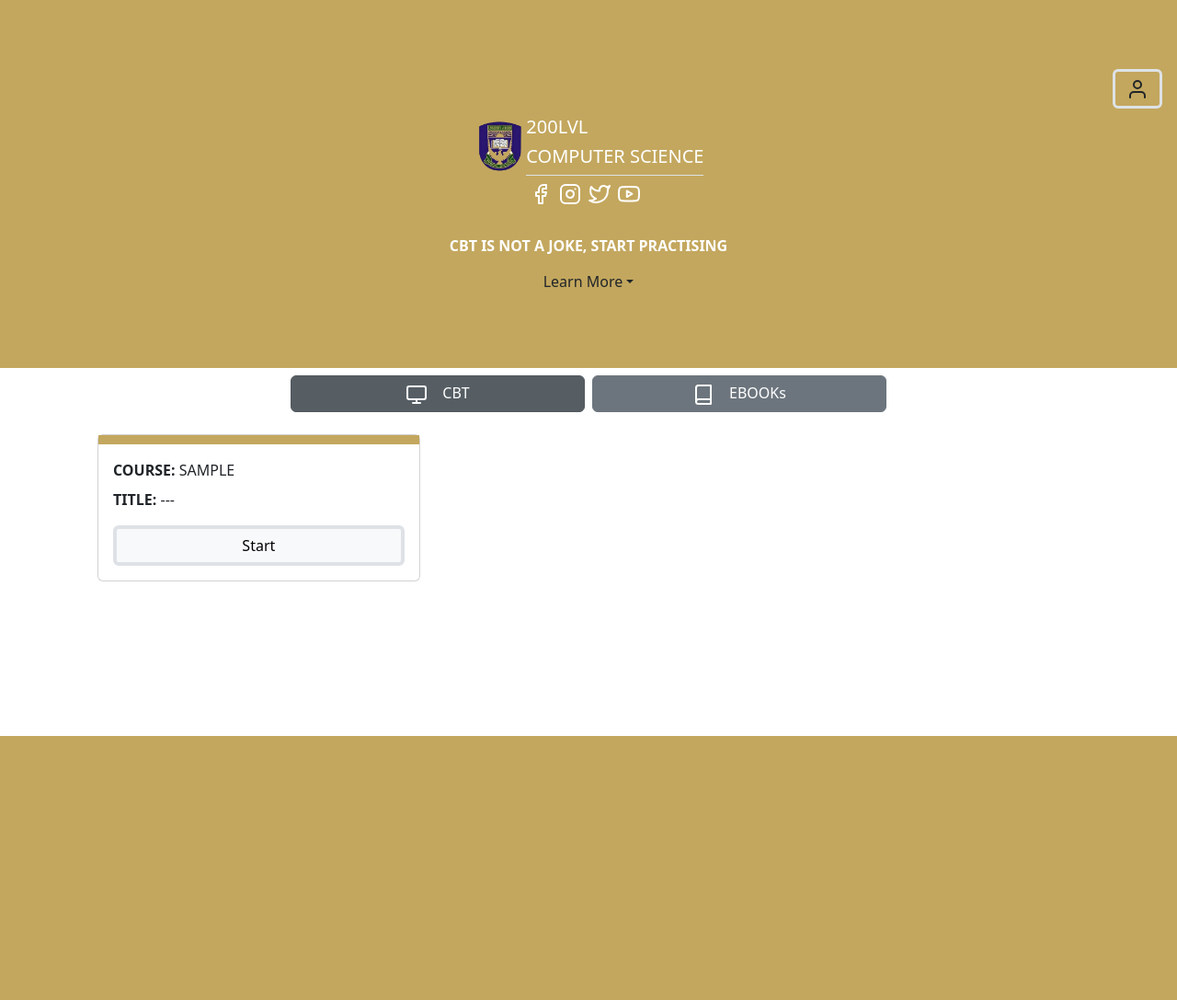
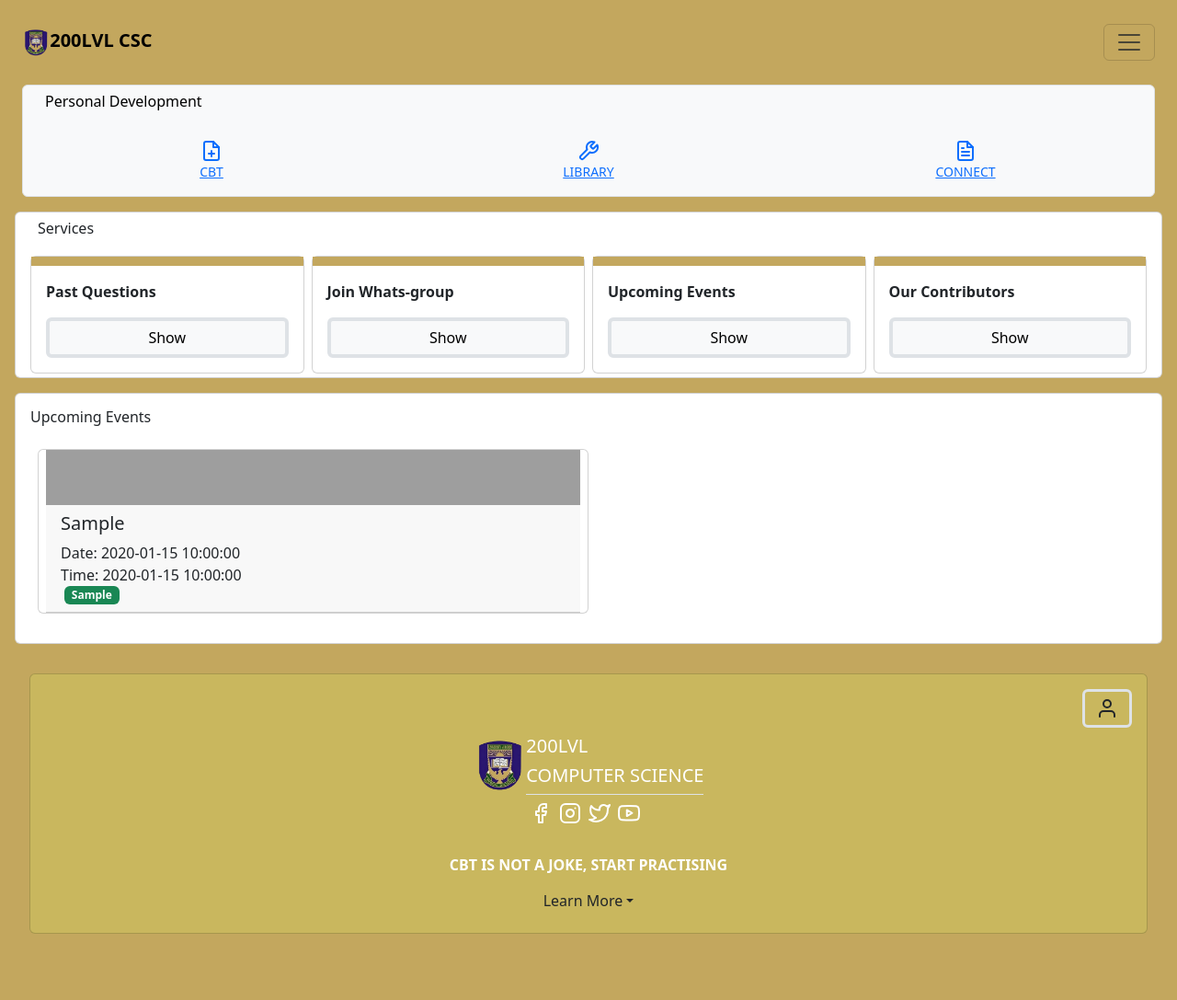
Before and after one commit to Fikkii/csc_cbt, a PHP site: page / in a window 1280 px wide. Shown: the whole page at 92% size. Before the commit the page ends 800 px from the top, so only its background shows below. Run offline with PHP 8.4, Linux system fonts and the light colour scheme; tables that the repository leaves empty or names only in its code hold one stand-in row (values such as "Sample post"); data that the repository does not hold is empty; some libraries are stand-ins or nearby versions; grey boxes are pictures that could not be loaded.

Commit message:
almost ready for production

```diff
--- a/admin/dashboard/index.php
+++ b/admin/dashboard/index.php
@@ -18,9 +18,9 @@ html_header('Dashboard Home');
 
 
 <div class='row text-bg-light mx-2 p-4 border rounded'>
-    <div class='d-flex col-4 flex-column align-items-center'><i data-feather='file-plus'></i><small>Questions</small></div>
-    <div class='d-flex col-4 flex-column align-items-center'><i data-feather='tool'></i><small>Users</small></div>
-    <div class='d-flex col-4 flex-column align-items-center'><i data-feather='file-text'></i><small>PDFs</small></div>
+    <div class='d-flex col-4 flex-column align-items-center'><i data-feather='file-plus'></i><small>questions</small></div>
+    <div class='d-flex col-4 flex-column align-items-center'><i data-feather='tool'></i><small>users</small></div>
+    <div class='d-flex col-4 flex-column align-items-center'><i data-feather='file-text'></i><small>pdfs</small></div>
 </div>
 
 <div class='card'>
--- a/db.php
+++ b/db.php
@@ -1,20 +1,20 @@
 <?php
 function connect(){
 
-//$dbconfig = [
-//    'username'=> 'root',
-//    'password'=> '',
-//    'host'=> 'localhost',
-//    'database'=> 'csc'
-//];
+$dbconfig = [
+    'username'=> 'root',
+    'password'=> '',
+    'host'=> 'localhost',
+    'database'=> 'csc'
+];
 
 
-$dbconfig = [
-    'username'=> 'm4303_fikki',
-    'password'=> 'Bunmisegun"2016',
-    'host'=> 'mysql6.serv00.com',
-    'database'=> 'm4303_csc'
-];
+//$dbconfig = [
+//    'username'=> 'm4303_fikki',
+//    'password'=> 'Bunmisegun"2016',
+//    'host'=> 'mysql6.serv00.com',
+//    'database'=> 'm4303_csc'
+//];
 
     $db = new mysqli($dbconfig['host'], $dbconfig['username'], $dbconfig['password'], $dbconfig['database']);
 
--- a/function.php
+++ b/function.php
@@ -46,30 +46,68 @@ html;
 
 }
 
-function html_header($title){
-$html = <<< HTML
+function html_header($title, $user = false){
+//Display this if user is admin
+    $userHTML = <<< HTML
+        <html lang="en">
+            <head>
+                <meta charset="utf-8">
+                <meta name="viewport" content="width=device-width, initial-scale=1">
+                <title>$title</title>
+                <link href="/assets/bootstrap.min.css" rel="stylesheet" integrity="sha384-QWTKZyjpPEjISv5WaRU9OFeRpok6YctnYmDr5pNlyT2bRjXh0JMhjY6hW+ALEwIH" crossorigin="anonymous">
+                <script src="https://cdn.jsdelivr.net/npm/feather-icons/dist/feather.min.js"></script>
+            </head>
+            <body style='height: 100vh; background-color: #c3a75e' class="d-flex flex-column gap-3 p-3">
+                <header class='navbar p-2 rounded'>
+                    <a href='/' class='navbar-brand'>
+                        <img src='images/logo.png' height=34 class='d-inline-block align-text-center'><b>200LVL CSC</b>
+                    </a>
+                    <button class='navbar-toggler' data-bs-target='#offnavs' data-bs-toggle='offcanvas'>
+                        <span class='navbar-toggler-icon'></span>
+                    </button>
+                    <div id='offnavs' class='offcanvas offcanvas-end'>
+                        <div class='offcanvas-header p-4 text-bg-light'>
+                            <h2>ADMIN DASHBOARD</h2>
+                            <button class='btn-close' data-bs-dismiss='offcanvas'></button>
+                        </div>
+                        <div class='offcanvas-body' tabindex='-1'>
+                            <ul class='list-group mb-3'>
+                                <li class='list-group-item'><a class='nav-link' href='index.php'>Home</a></li>
+                            </ul>
+                            <ul class='list-group mb-3'>
+                                <li class='list-group-item list-group-item-action'><a class='nav-link' href='/cbt'>CBT</a></li>
+                                <li class='list-group-item list-group-item-action'><a class='nav-link' href='ebook.php'>Library</a></li>
+                            </ul>
+                            <ul class='list-group mb-3'>
+                                <li class='list-group-item list-group-item-action'><a class='nav-link' href='#'>Contributors</a></li>
+                                <li class='list-group-item list-group-item-action'><a class='nav-link' href='http://wa.me/+2348132332408'>Contact</a></li>
+                            </ul>
+                            <ul class='list-group mb-3'>
+                                <li class='list-group-item list-group-item-action'><a class='nav-link' href='#events'>Events</a></li>
+                            </ul>
+                        </div>
+                    </div>
+        </header>
+        HTML;
+$adminHTML = <<< HTML
     <html lang="en">
         <head>
             <meta charset="utf-8">
             <meta name="viewport" content="width=device-width, initial-scale=1">
-            <title>Bootstrap demo</title>
-            <link href="https://cdn.jsdelivr.net/npm/bootstrap@5.3.3/dist/css/bootstrap.min.css" rel="stylesheet" integrity="sha384-QWTKZyjpPEjISv5WaRU9OFeRpok6YctnYmDr5pNlyT2bRjXh0JMhjY6hW+ALEwIH" crossorigin="anonymous">
+            <title>$title</title>
+            <link href="/assets/bootstrap.min.css" rel="stylesheet" integrity="sha384-QWTKZyjpPEjISv5WaRU9OFeRpok6YctnYmDr5pNlyT2bRjXh0JMhjY6hW+ALEwIH" crossorigin="anonymous">
             <script src="https://cdn.jsdelivr.net/npm/feather-icons/dist/feather.min.js"></script>
         </head>
         <body style='height: 100vh; background-color: #c3a75e' class="d-flex flex-column gap-3 p-3">
-            <header class='fluid-container d-flex justify-content-between text-bg-dark p-2 rounded'>
-                <div class='dropdown'>
-                    <button class='btn' data-bs-toggle='dropdown'><i data-feather='settings'></i></button>
-                    <ul class='dropdown-menu'>
-                        <li><a  class='dropdown-item' href='settings.php' class='dropdown-item-link'>Change Password</a></li>
-                    </ul>
-                </div>
-                <h3>200LVL CSC</h3>
+            <header class='navbar p-2 rounded'>
+            <a href='/' class='navbar-brand'>
+                <img src='images/logo.png' height=24 class='d-inline-block align-text-top'>200LVL CSC
+            </a>
 
-                    <button class='navbar-toggler border-0' data-bs-toggle='offcanvas' data-bs-target='#offnav'><i data-feather='menu'></i>
-                    </button>
-                <div>
-                <div id='offnav' class='offcanvas offcanvas-end'>
+                <button class='navbar-toggler' data-bs-target='#offnavs' data-bs-toggle='offcanvas'>
+                    <span class='navbar-toggler-icon'></span>
+                </button>
+                <div id='offnavs' class='offcanvas offcanvas-end'>
                     <div class='offcanvas-header p-4 text-bg-light'>
                         <h2>ADMIN DASHBOARD</h2>
                         <button class='btn-close' data-bs-dismiss='offcanvas'></button>
@@ -79,12 +117,15 @@ $html = <<< HTML
                             <li class='list-group-item'><a class='nav-link' href='index.php'>Home</a></li>
                         </ul>
                         <ul class='list-group mb-3'>
-                            <li class='list-group-item list-group-item-action'><a class='nav-link' href='question.php'>questions</a></li>
-                            <li class='list-group-item list-group-item-action'><a class='nav-link' href='category.php'>category</a></li>
+                            <li class='list-group-item list-group-item-action'><a class='nav-link' href='question.php'>Questions</a></li>
+                            <li class='list-group-item list-group-item-action'><a class='nav-link' href='category.php'>Category</a></li>
                         </ul>
                         <ul class='list-group mb-3'>
-                            <li class='list-group-item list-group-item-action'><a class='nav-link' href='pdf.php'>pdf</a></li>
-                            <li class='list-group-item list-group-item-action'><a class='nav-link' href='user.php'>user</a></li>
+                            <li class='list-group-item list-group-item-action'><a class='nav-link' href='pdf.php'>Pdf</a></li>
+                            <li class='list-group-item list-group-item-action'><a class='nav-link' href='user.php'>User</a></li>
+                        </ul>
+                        <ul class='list-group mb-3'>
+                            <li class='list-group-item list-group-item-action'><a class='nav-link' href='event.php'>Events</a></li>
                         </ul>
                     </div>
                 </div>
@@ -94,17 +135,23 @@ $html = <<< HTML
             </div>
 
 HTML;
-echo $html;
+if($user){
+    echo $userHTML;
+}else{
+    echo $adminHTML;
+}
 
 }
 
 function html_footer(){
+    global $conn;
+    $conn->close();
     $html = <<< HTML
                 <script>
                     //for feather icons...
                     feather.replace()
                 </script>
-                <script src="https://cdn.jsdelivr.net/npm/bootstrap@5.3.3/dist/js/bootstrap.bundle.min.js" integrity="sha384-YvpcrYf0tY3lHB60NNkmXc5s9fDVZLESaAA55NDzOxhy9GkcIdslK1eN7N6jIeHz" crossorigin="anonymous" defer></script>
+                <script src="/assets/bootstrap.bundle.min.js" integrity="sha384-YvpcrYf0tY3lHB60NNkmXc5s9fDVZLESaAA55NDzOxhy9GkcIdslK1eN7N6jIeHz" crossorigin="anonymous" defer></script>
             </body>
         </html>
     HTML;
--- a/index.php
+++ b/index.php
@@ -1,4 +1,5 @@
 <?php
+include 'function.php';
 $course = isset($_GET['course']) ? $_GET['course'] : '';
 
 if ($course){
@@ -7,19 +8,90 @@ if ($course){
     header("location: cbt");
 }
 
+html_header('Home', true);
 ?>
 
 <!doctype html>
-<html lang="en">
-    <head>
-        <meta charset="utf-8">
-        <meta name="viewport" content="width=device-width, initial-scale=1">
-        <title>Bootstrap demo</title>
-        <link href="https://cdn.jsdelivr.net/npm/bootstrap@5.3.3/dist/css/bootstrap.min.css" rel="stylesheet" integrity="sha384-QWTKZyjpPEjISv5WaRU9OFeRpok6YctnYmDr5pNlyT2bRjXh0JMhjY6hW+ALEwIH" crossorigin="anonymous">
-        <script src="https://cdn.jsdelivr.net/npm/feather-icons/dist/feather.min.js"></script>
-    </head>
     <body style='height: 100vh'>
-        <div style='background-color: #c3a75e' class="text-white h-50 d-flex justify-content-center align-items-center gap-2 flex-column text-center p-3">
+        <div class='row text-bg-light mx-2 border rounded'>
+            <div class='h6 px-4 py-2'>Personal Development</div>
+            <a href='/cbt' class='d-flex col-4 flex-column align-items-center p-3'><i data-feather='file-plus'></i><small>CBT</small></a>
+            <a href='/ebook.php' class='d-flex col-4 flex-column align-items-center p-3'><i data-feather='tool'></i><small>LIBRARY</small></a>
+            <a href='https://wa.me/+2348132332408' class='d-flex col-4 flex-column align-items-center p-3'><i data-feather='file-text'></i><small>CONNECT</small></a>
+        </div>
+
+
+<div class='card'>
+    <div class='h6 px-4 py-2'>Services</div>
+    <div class='row p-3 py-1 g-2'>
+        <div class="col-6 col-sm-3">
+            <div class="card">
+                <div style='background-color: #c3a75e; height: 10px;' ></div>
+                <div class="card-body">
+                    <div class="card-title"><b>Past Questions</b></div>
+                    <a href="/cbt" class="btn btn-light border border-4 w-100 mt-2">Show</a>
+                </div>
+            </div>
+        </div>
+        <div class="col-6 col-sm-3">
+            <div class="card">
+                <div style='background-color: #c3a75e; height: 10px;' ></div>
+                <div class="card-body">
+                    <div class="card-title"><b>Join Whats-group</b></div>
+                    <a href="http://wa.me/+2348132332408" class="btn btn-light border border-4 w-100 mt-2">Show</a>
+                </div>
+            </div>
+        </div>
+        <div class="col-6 col-sm-3">
+            <div class="card">
+                <div style='background-color: #c3a75e; height: 10px;' ></div>
+                <div class="card-body">
+                    <div class="card-title"><b>Upcoming Events</b></div>
+                    <a href="#events" class="btn btn-light border border-4 w-100 mt-2">Show</a>
+                </div>
+            </div>
+        </div>
+        <div class="col-6 col-sm-3">
+            <div class="card">
+                <div style='background-color: #c3a75e; height: 10px;' ></div>
+                <div class="card-body">
+                    <div class="card-title"><b>Our Contributors</b></div>
+                    <a href="#contributor" class="btn btn-light border border-4 w-100 mt-2">Show</a>
+                </div>
+            </div>
+        </div>
+    </div>
+</div>
+
+<div id='events' class='card p-3'>
+    <div class='h6'>Upcoming Events</div>
+    <div class='row p-3 g-3'>
+<?php
+$event = $conn->query('SELECT event, location, date, time FROM event');
+
+if($event->num_rows > 0){
+    while(list($name, $location, $date, $time) = $event->fetch_array()){
+        $html = <<< HTML
+            <div class='card col col-sm-6'>
+                <img class='img-card-top' height='60px' src='/images/map.png' alt='location map'>
+                <div class='card-header'>
+                    <h5 class='card-title'>$name</h5>
+                    <div>
+                        <div>Date: $date</div>
+                        <div>Time: $time</div>
+                        <span class='badge ms-1 text-bg-success'>$location</span>
+                    </div>
+                </div>
+            </div>
+        HTML;
+        echo $html;
+    }
+
+}
+?>
+    </div>
+</div>
+        <div style='background-color: #c9b75e' class="card m-3 text-white h-50 d-flex justify-content-center align-items-center gap-2 flex-column text-center p-3">
             <a href="./admin" class="align-self-end btn border border-3">
                 <i data-feather='user'></i>
             </a>
@@ -44,46 +116,11 @@ if ($course){
                 <p class='px-5'>If you notice any incosistency in the past questions or will like to add to it, message us @<a href="wa.me/+2348132332408" target="_blank">whatsapp</a> and stand a chance to be a CONTRIBUTOR</p>
             </div>
         </div>
-        <div class="button-group d-flex mt-2 gap-2 justify-content-center">
-            <a href="./" class="btn btn-secondary d-block w-25 active"><i class="me-3" data-feather='monitor'></i>CBT</a>
-            <a href="./ebook.php" class="btn btn-secondary d-block w-25"><i class="me-3" data-feather='book'></i>EBOOKs</a>
-        </div>
+
         <div class="container">
             <div class="row p-4 g-2">
-<?php
-include 'db.php';
-
-$conn = connect();
-
-$result = $conn->query("SELECT course FROM category");
-
-if($result->num_rows > 0){
-    while($row = $result->fetch_assoc()){
-        $course = strtoupper($row['course']);
-        $template = <<<HTML
-                <div class="col-6 col-sm-4">
-                    <div class="card">
-                        <div style='background-color: #c3a75e; height: 10px;' ></div>
-                        <div class="card-body">
-                            <div class="card-title"><b>COURSE: </b>$course</div>
-                            <div class="card-title"><b>TITLE: </b>---</div>
-                            <a href="?course=csc211" class="btn btn-light border border-4 w-100 mt-2">Start</a>
-                        </div>
-                    </div>
-                </div>
-        HTML;
-        echo $template;
-    }
-}
-
-$result = $conn->query("SELECT link,thumbnail FROM pdf");
-
-?>
             </div>
         </div>
-        <script src="https://cdn.jsdelivr.net/npm/bootstrap@5.3.3/dist/js/bootstrap.bundle.min.js" integrity="sha384-YvpcrYf0tY3lHB60NNkmXc5s9fDVZLESaAA55NDzOxhy9GkcIdslK1eN7N6jIeHz" crossorigin="anonymous"></script>
-        <script>
-            feather.replace()
-        </script>
-    </body>
-</html>
+<?php
+html_footer();
+?>
```
